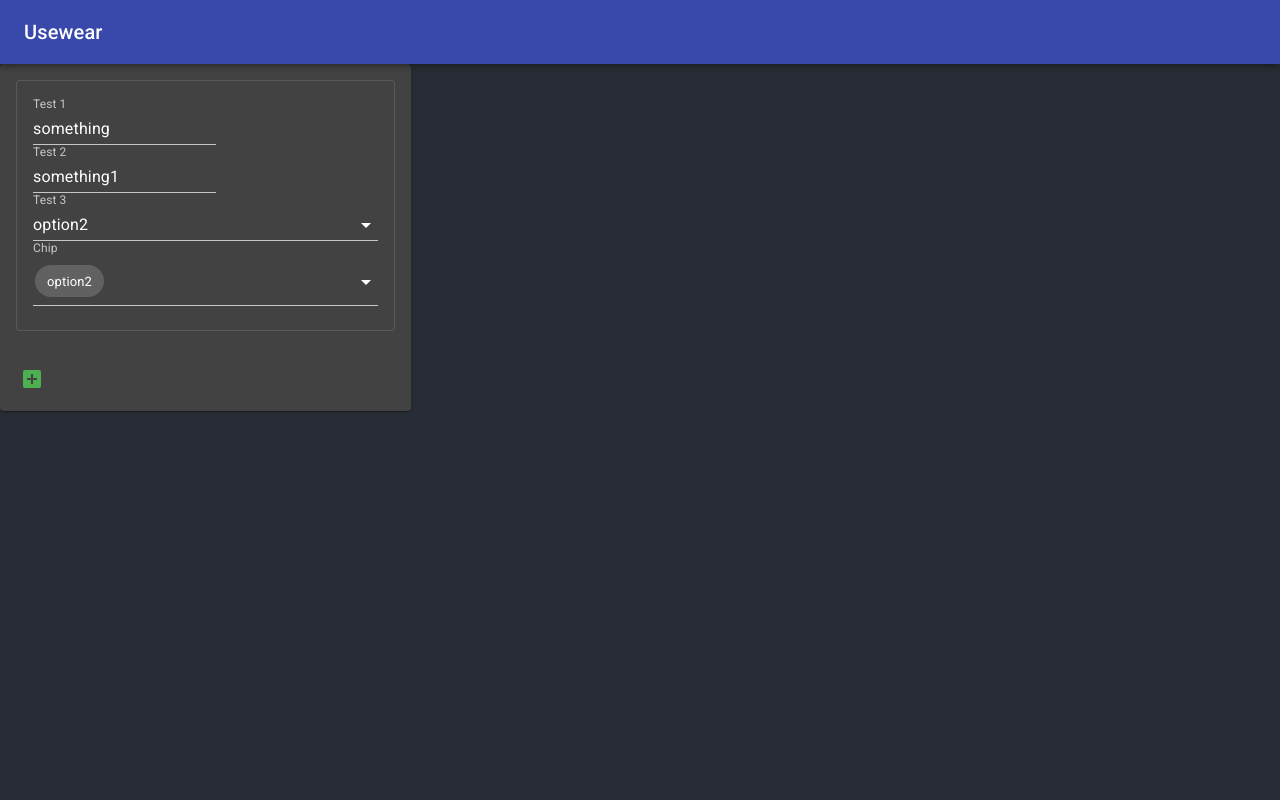
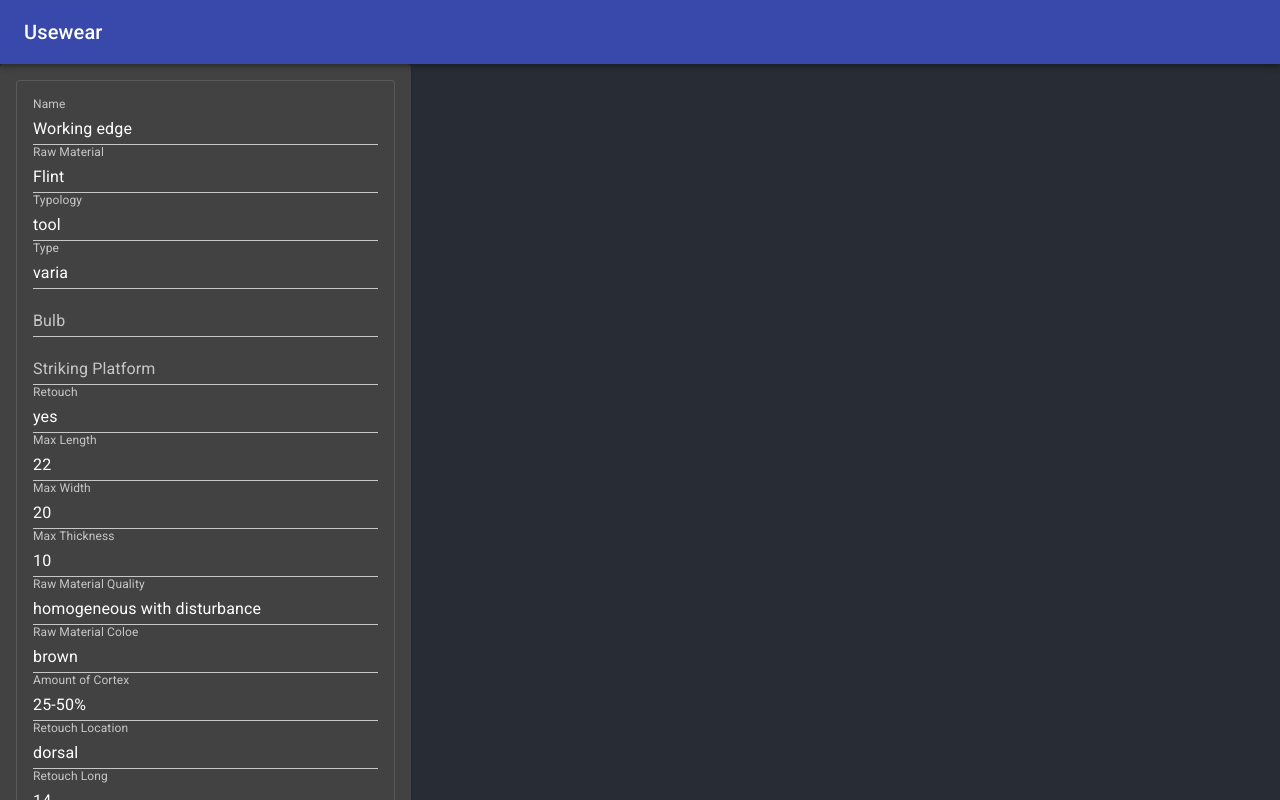
Before and after one commit to dimkinv/usewear-client, a React (Create React App) app: page / in a window 1280 px wide. Shown: the top 800 px of the page. Built offline with nearby package versions, Linux system fonts and the light colour scheme.

Commit message:
working on smart group

```diff
--- a/src/App.tsx
+++ b/src/App.tsx
@@ -3,7 +3,7 @@ import { AppBar, Toolbar, Typography, createMuiTheme, ThemeProvider, Grid } from
 import './App.css';
 import { green } from '@material-ui/core/colors';
 import { SmartGroup } from './dynamic-forms/smart-group/SmartGroup';
-import { FormField, SmartInputType } from './dynamic-forms/smart-form.model';
+import { generalInfoOfItemFields, item } from './dynamic-forms/example-item';
 
 const darkTheme = createMuiTheme({
   palette: {
@@ -14,45 +14,6 @@ const darkTheme = createMuiTheme({
     },
   },
 });
-
-const testData: FormField[] = [
-  {
-    inputType: SmartInputType.text,
-    label: 'Test 1',
-    propertyName: 'test',
-    placeholder: 'Test Placeholder',
-    value: 'something'
-  },
-  {
-    inputType: SmartInputType.text,
-    label: 'Test 2',
-    propertyName: 'test1',
-    placeholder: 'Test2 Placeholder',
-    value: 'something1'
-  },
-  {
-    inputType: SmartInputType.select,
-    label: 'Test 3',
-    propertyName: 'test3',
-    placeholder: 'Test1 Placeholder',
-    value: 'option2',
-    options:[
-      'option1',
-      'option2'
-    ]
-  },
-  {
-    inputType: SmartInputType.multi_select,
-    label: 'Test 4',
-    propertyName: 'test4',
-    placeholder: 'Test2 Placeholder',
-    value: ['option2'],
-    options:[
-      'option1',
-      'option2'
-    ]
-  }
-];
 
 function App() {
   return (
@@ -66,13 +27,11 @@ function App() {
       </AppBar>
       <Grid container spacing={3}>
         <Grid item md={4} xs={12}>
-          <SmartGroup fields={testData} />
+          <SmartGroup fields={generalInfoOfItemFields} isMultiple={true} data={item.generalInfoOfItem as unknown as { [id: string]: unknown }[]} />
         </Grid>
         <Grid item md={4} xs={12}>
-
         </Grid>
         <Grid item md={4} xs={12}>
-
         </Grid>
       </Grid>
     </ThemeProvider>
--- /dev/null
+++ b/src/dynamic-forms/example-item.ts
@@ -0,0 +1,208 @@
+import { FormField, SmartInputType } from "./smart-form.model";
+
+export const item = {
+    "_id": "5461e0463bdd6c020045c3c6",
+    "number": "",
+    "group": "",
+    "knapper": "",
+    "workingEdges": null,
+    "itemType": "arch",
+    "site": "Revadim",
+    "place": "Israel",
+    "area": "B",
+    "layers": "B2",
+    "locus": "21",
+    "sq": "CJ",
+    "sqN": "76",
+    "subSq": "a - d",
+    "itemN": "",
+    "hMax": "69.10",
+    "hMin": "69.05",
+    "usewear": {
+        "remarks": "הפטינה שנראית לעין היא שונה בשני הצדדים, אך המאפיינים שלה דומים. בפן הונטראלי ברק ונקודות לבנות מופיעות על בסיס צור אפור ובפן הדורסאלי הבסיס הוא חום בהיר (צהוב )",
+        "postDepositionProcess": [],
+        "interpretation": [
+            {
+                "name": "Working edge ",
+                "naturalFactors": [],
+                "pdsm": [
+                    "chemical"
+                ],
+                "workedMaterial": [],
+                "workedMaterialType": []
+            }
+        ],
+        "macro": [
+            {
+                "name": "Working edge ",
+                "location": null,
+                "direction": null,
+                "distinct": null,
+                "initiation": null,
+                "termination": null,
+                "roundingDegree": null
+            }
+        ],
+        "micro": [
+            {
+                "name": "Working edge ",
+                "microEdgeRounding": null,
+                "microStriations": null,
+                "polishLocation": null,
+                "polishExtension": null,
+                "polishDistribution": null,
+                "polishTexture": null,
+                "polishLinkage": null,
+                "polishTopology": null,
+                "polishDirection": null
+            }
+        ],
+        "patina": [
+            {
+                "name": "Working edge ",
+                "patinaFace": "both",
+                "patinaLocation": "middle part on ventral face",
+                "patinaType": "medium sheen",
+                "holes": "medium",
+                "spotsPoints": true,
+                "spotsPointsColor": "white quartzite"
+            }
+        ],
+        "residue": [
+            {
+                "residueLocation": [],
+                "interpretation": [],
+                "identTechnic": []
+            }
+        ]
+    },
+    "graphics": [],
+    "preservation": {
+        "preservation": "slightly abraded",
+        "patina": "yes",
+        "pFace": "both",
+        "pColor": "white",
+        "doublePatina": "yes",
+        "afterPatinaKnapping": "yes",
+        "patinaOnAfterPatina": "yes"
+    },
+    "generalInfoOfItem": [
+        {
+            "name": "Working edge ",
+            "rawMaterial": "Flint",
+            "typology": "tool",
+            "type": "varia",
+            "bulb": "",
+            "strikingPlatform": "",
+            "retouch": "yes",
+            "maxL": "22",
+            "maxW": "20",
+            "maxT": "10",
+            "rawMaterialQuality": "homogeneous with disturbance",
+            "rawMaterialColor": "brown",
+            "amountOfCortex": "25-50%",
+            "retouchLocation": "dorsal",
+            "retouchLong": "14",
+            "brokenComplete": "complete"
+        }
+    ],
+    "morphologyOfTheEdge": [
+        {
+            "name": "Working edge ",
+            "shape": "",
+            "profile": "",
+            "crossSection": "",
+            "edgeAngle": "0"
+        }
+    ],
+    "generalInfo": {
+        "name": "Working edge ",
+        "date": "2014-11-11T09:56:42.210Z",
+        "place": "",
+        "user": "",
+        "_id": "5461e0463bdd6c020045c3cf"
+    }
+};
+
+export const generalInfoOfItemFields: FormField[] = [
+    {
+        inputType: SmartInputType.text,
+        label: 'Name',
+        propertyName:'name',
+    },
+    {
+        inputType: SmartInputType.text,
+        label: 'Raw Material',
+        propertyName:'rawMaterial',
+    },
+    {
+        inputType: SmartInputType.text,
+        label: 'Typology',
+        propertyName:'typology',
+    },
+    {
+        inputType: SmartInputType.text,
+        label: 'Type',
+        propertyName:'type',
+    },
+    {
+        inputType: SmartInputType.text,
+        label: 'Bulb',
+        propertyName:'bulb',
+    },
+    {
+        inputType: SmartInputType.text,
+        label: 'Striking Platform',
+        propertyName:'strikingPlatform',
+    },
+    {
+        inputType: SmartInputType.text,
+        label: 'Retouch',
+        propertyName:'retouch',
+    },
+    {
+        inputType: SmartInputType.text,
+        label: 'Max Length',
+        propertyName:'maxL',
+    },
+    {
+        inputType: SmartInputType.text,
+        label: 'Max Width',
+        propertyName:'maxW',
+    },
+    {
+        inputType: SmartInputType.text,
+        label: 'Max Thickness',
+        propertyName:'maxT',
+    },
+    {
+        inputType: SmartInputType.text,
+        label: 'Raw Material Quality',
+        propertyName:'rawMaterialQuality',
+    },
+    {
+        inputType: SmartInputType.text,
+        label: 'Raw Material Coloe',
+        propertyName:'rawMaterialColor',
+    },
+    {
+        inputType: SmartInputType.text,
+        label: 'Amount of Cortex',
+        propertyName:'amountOfCortex',
+    },
+    {
+        inputType: SmartInputType.text,
+        label: 'Retouch Location',
+        propertyName:'retouchLocation',
+    },
+    {
+        inputType: SmartInputType.text,
+        label: 'Retouch Long',
+        propertyName:'retouchLong',
+    },
+    {
+        inputType: SmartInputType.text,
+        label: 'Broken Complete',
+        propertyName:'brokenComplete',
+    },
+]
--- a/src/dynamic-forms/smart-form.model.ts
+++ b/src/dynamic-forms/smart-form.model.ts
@@ -1,6 +1,5 @@
 export interface FormField{
     propertyName: string;
-    value?: string | string[];
     label:string;
     placeholder?: string;
     inputType: SmartInputType,
--- a/src/dynamic-forms/smart-group/SmartGroup.tsx
+++ b/src/dynamic-forms/smart-group/SmartGroup.tsx
@@ -1,38 +1,33 @@
 import { Card, CardContent, CardActions, IconButton } from '@material-ui/core';
 import { AddBox } from '@material-ui/icons'
-import React, { useEffect, useState } from 'react';
+import React, { useState } from 'react';
 import { FormField } from '../smart-form.model';
 import { SmartInput } from '../smart-input/SmartInput';
 
 export interface SmartGroupProps {
     fields: FormField[];
+    data: { [id: string]: unknown }[];
+    isMultiple: boolean;
 }
 
 export const SmartGroup: React.FC<SmartGroupProps> = (props) => {
-    const initialState = props.fields.reduce((acc, field)=>{
-     return {
-         ...acc,
-         [field.propertyName]: field.value
-     }
-    }, {});
-    const [fieldsState, setFieldsState] = useState<{ [index: string]: string | string[] }>(initialState);
+    const [fieldsState, setFieldsState] = useState<{ [id: string]: unknown }[]>(props.data);
+    const [fieldsGroups, setFieldsGroups] = useState<FormField[][]>([props.fields]);
 
-    useEffect(()=>{
-        console.log(fieldsState);
-    }, [fieldsState])
 
     return <Card variant="elevation">
         <CardContent>
-            <Card variant="outlined">
+            {fieldsGroups.map((fields, groupIndex) =>
+                <Card key={groupIndex} variant="outlined">
                     <CardContent>
-                    {props.fields.map((field, index) =>
+                        {fields.map((field, fieldIndex) =>
                             <SmartInput
-                            key={index}
+                                key={fieldIndex}
                                 label={field.label}
                                 inputType={field.inputType}
                                 id={field.propertyName}
                                 propertyName={field.propertyName}
-                            value={fieldsState![field.propertyName]}
+                                value={fieldsState[groupIndex][field.propertyName]}
                                 options={field.options}
                                 onChange={(fieldName, value) => setFieldsState({
                                     ...fieldsState,
@@ -42,15 +37,24 @@ export const SmartGroup: React.FC<SmartGroupProps> = (props) => {
                         )}
                     </CardContent>
                 </Card>
+            )}
         </CardContent>
         <CardActions>
-            <IconButton color="primary" aria-label="upload picture" component="span">
+            {props.isMultiple &&
+                <IconButton
+                    color="primary"
+                    component="span"
+                    onClick={addFieldsGroup}>
                     <AddBox />
                 </IconButton>
+            }
         </CardActions>
     </Card>
+
+    function addFieldsGroup(event: React.MouseEvent<HTMLSpanElement, MouseEvent>) {
+        setFieldsGroups([
+            ...fieldsGroups,
+            props.fields
+        ]);
+    }
 };
-
-export interface FormGroupProps {
-    isMultiple: boolean;
-}
--- a/src/dynamic-forms/smart-input/MultiSelect.tsx
+++ b/src/dynamic-forms/smart-input/MultiSelect.tsx
@@ -1,5 +1,4 @@
 import { FormControl, InputLabel, Chip, Select, MenuItem, makeStyles } from "@material-ui/core";
-import { useState } from "react";
 import { SmartInputProps } from "./SmartInput";
 
 export interface MultiSelectProps {
--- a/src/dynamic-forms/smart-input/SmartInput.tsx
+++ b/src/dynamic-forms/smart-input/SmartInput.tsx
@@ -5,7 +5,8 @@ import { MultiSelect } from './MultiSelect';
 
 export interface SmartInputProps extends FormField {
   id: string;
-  onChange: (fieldName: string, value: string | string[]) => void;
+  value: unknown;
+  onChange: (fieldName: string, value: unknown) => void;
 }
 
 export const SmartInput: React.FC<SmartInputProps> = (props: PropsWithChildren<SmartInputProps>) => {
@@ -36,10 +37,9 @@ function renderComponent(props: PropsWithChildren<SmartInputProps>, personName:
 
   switch (props.inputType) {
     case SmartInputType.text:
-      return <FormControl>
+      return <FormControl fullWidth>
         <TextField
           id={uniqueControlId}
-          fullWidth
           label={props.label}
           value={props.value}
           placeholder={props.placeholder}
```
Lines whose indentation alone changed are shown as unchanged.
